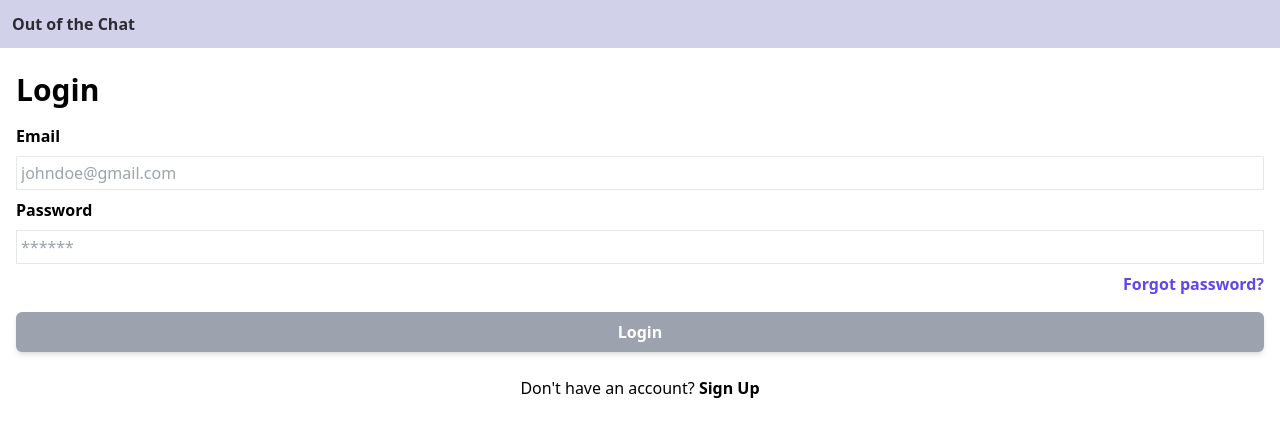
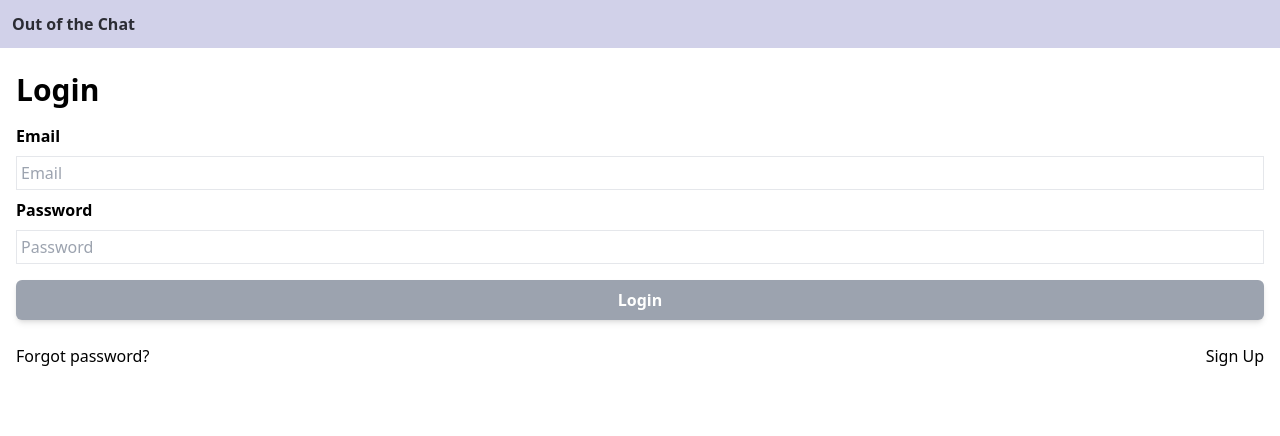
Before and after one commit to squach28/out-of-the-chat, a React (Vite) app in the folder frontend/: page /login in a window 1280 px wide. Shown: the top 436 px of the page. Built offline with nearby package versions, Linux system fonts and the light colour scheme; no server answers.

Commit message:
moved forgot password and sign up on same line for login page

```diff
--- a/frontend/src/components/LoginForm.tsx
+++ b/frontend/src/components/LoginForm.tsx
@@ -2,7 +2,7 @@ import { useState } from "react"
 import { LoginCredential } from "../types/LoginCredential"
 import validator from "validator"
 import { getAuth, signInWithEmailAndPassword } from "firebase/auth"
-import { Link, useNavigate } from "react-router-dom"
+import { useNavigate } from "react-router-dom"
 
 
 const LoginForm = () => {
@@ -121,13 +121,12 @@ const LoginForm = () => {
                 <label htmlFor="email" className="font-bold">Email</label>
                 {loginCredential.errors.email !== '' ? <p className={`text-red-400 font-bold`}>{loginCredential.errors.email}</p> : null}
             </div>
-            <input id="email" name="email" className={`border p-1 ${loginCredential.errors.email === '' ? 'border-gray-200' : 'border-red-400'}`} type="email" onBlur={onInputBlur} onChange={onInputChange} placeholder="johndoe@gmail.com" />
+            <input id="email" name="email" className={`border p-1 ${loginCredential.errors.email === '' ? 'border-gray-200' : 'border-red-400'}`} type="email" onBlur={onInputBlur} onChange={onInputChange} placeholder="Email" />
             <div className="flex flex-row gap-3">
                 <label htmlFor="password" className="font-bold">Password</label>
                 {loginCredential.errors.password !== '' ? <p className="text-red-400 font-bold">{loginCredential.errors.password}</p> : null}
             </div>
-            <input id="password" name="password" className={`border p-1 ${loginCredential.errors.password === '' ? 'border-gray-200' : 'border-red-400'}`} type="password" onBlur={onInputBlur} onChange={onInputChange} placeholder="******"/>
-            <Link to="/forgotPassword" className="text-end font-bold text-button-light">Forgot password?</Link>
+            <input id="password" name="password" className={`border p-1 ${loginCredential.errors.password === '' ? 'border-gray-200' : 'border-red-400'}`} type="password" onBlur={onInputBlur} onChange={onInputChange} placeholder="Password"/>
             {error ? <p className="text-red-400">{error}</p> : null}
             <button className={`font-bold rounded-md shadow-md px-1 py-2 my-2 text-button-text-light ${!validateLogin(loginCredential) ? 'bg-gray-400' : 'bg-button-light'}`} disabled={loading || !validateLogin(loginCredential)} onClick={onLoginClick}>{loading ? 'Loading...' : 'Login'}</button>
         </form>
--- a/frontend/src/pages/Login.tsx
+++ b/frontend/src/pages/Login.tsx
@@ -7,7 +7,10 @@ const Login = () => {
         <div className="flex flex-col">
             <Navbar />
             <LoginForm />
-            <p className="text-center">Don't have an account? <Link to="/signup" replace={true} className="font-bold">Sign Up</Link></p>
+            <div className="flex justify-between px-4">
+                <Link to="/forgotPassword" className="text-end">Forgot password?</Link>
+                <Link to="/signup" replace={true} className="">Sign Up</Link>
+            </div>
          </div>
     )
 }
```
